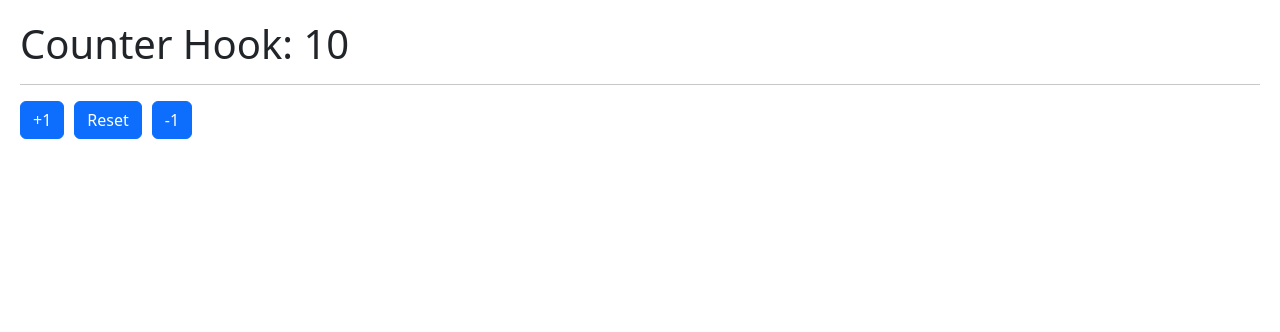
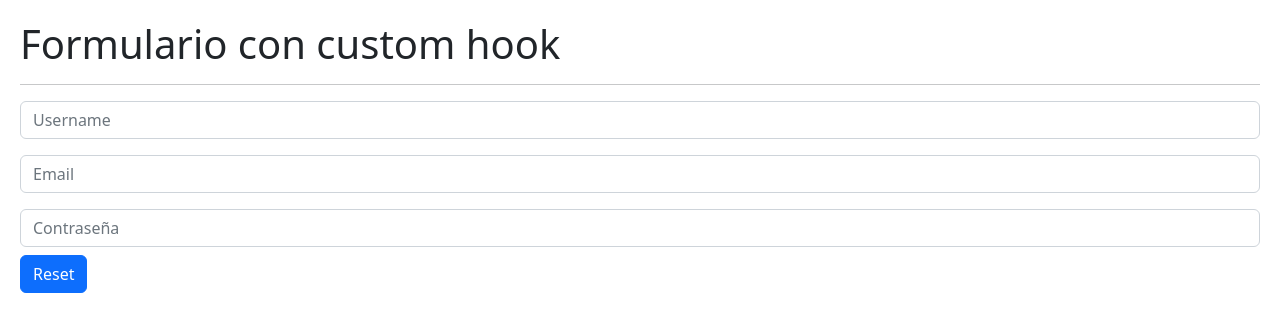
Before and after one commit to lucasacci/HooksApp, a React (Vite) app: page / in a window 1280 px wide. Shown: the top 332 px of the page. Built offline with nearby package versions, Linux system fonts and the light colour scheme.

Commit message:
useEffect custom hook

```diff
--- /dev/null
+++ b/src/hooks/useForm.js
@@ -0,0 +1,32 @@
+import React, { useState } from 'react'
+
+export const useForm = ( initialForm ={} ) => {
+
+
+    const [formstate, setFormstate] = useState(initialForm)
+
+
+    const onInputChange = ( {target} ) => {
+
+        const { name, value } = target;
+
+        setFormstate({
+            ...formstate,
+            [name]:value,
+        })
+
+    }
+
+    const onResetForm = () => {
+
+        setFormstate(initialForm)
+        console.log('first');
+    }
+
+    return{
+        formstate,
+        onInputChange,
+        onResetForm
+    }
+
+}
--- a/src/main.jsx
+++ b/src/main.jsx
@@ -2,11 +2,13 @@
 import ReactDOM from 'react-dom/client'
 import { HooksApp } from './HooksApp'
 import './index.css'
+import { FormWithCustomHook } from './useEffect/FormWithCustomHook'
+import { SimpleForm } from './useEffect/SimpleForm'
 import { CounterApp } from './useState/CounterApp'
 import { CounterCustomHook } from './useState/CounterCustomHook'
 
 ReactDOM.createRoot(document.getElementById('root')).render(
-  <React.StrictMode>
-    <CounterCustomHook/>
-  </React.StrictMode>
+  // <React.StrictMode>
+    <FormWithCustomHook/>
+  // </React.StrictMode>
 )
--- /dev/null
+++ b/src/useEffect/FormWithCustomHook.jsx
@@ -0,0 +1,55 @@
+import { useEffect, useState } from "react";
+import { useForm } from "../hooks/useForm";
+import { Message } from "./Message";
+
+
+export const FormWithCustomHook = () => {
+
+
+
+  const { formstate, onInputChange, username, email, password, onResetForm } = useForm({
+    username: '',
+    email: '',
+    password: ''
+  });
+
+
+
+
+    useEffect(()=>{
+        console.log()
+    })
+
+  return (
+    <>
+      <h1>Formulario con custom hook</h1>
+      <hr />
+
+      <input
+        type="text"
+        className="form-control"
+        placeholder="Username"
+        name="username"
+        value={username}
+        onChange={onInputChange}
+      />
+      <input
+        type="email"
+        className="form-control mt-3"
+        placeholder="Email"
+        name="email"
+        value={email}
+        onChange={onInputChange}
+        />
+      <input
+        type="password"
+        className="form-control mt-3"
+        placeholder="Contraseña"
+        name="password"
+        value={password}
+        onChange={onInputChange}
+        />
+       <button className="btn btn-primary mt-2" onClick={onResetForm}>Reset</button>
+    </>
+  );
+};
--- /dev/null
+++ b/src/useEffect/Message.jsx
@@ -0,0 +1,34 @@
+import { useEffect, useState } from "react"
+
+
+export const Message = () => {
+
+
+    const [coords, setCoords] = useState({x:0, y:0});
+
+    useEffect(() => {
+
+        const onMouseMove = ({x,y}) => {
+
+            // const coords = {x,y};
+
+            setCoords({x,y})
+        }
+
+        window.addEventListener('mousemove', onMouseMove);
+
+      return () => {
+        window.removeEventListener('mousemove', onMouseMove)
+      }
+    }, [])
+
+
+  return (
+   <>
+        <h3>Usuario ya existe</h3>
+        {
+            JSON.stringify(coords)
+        }
+   </>
+  )
+}
--- /dev/null
+++ b/src/useEffect/SimpleForm.jsx
@@ -0,0 +1,55 @@
+import { useEffect, useState } from "react";
+import { Message } from "./Message";
+
+
+export const SimpleForm = () => {
+
+    const [formstate, setFormstate] = useState({
+        username: 'strider',
+        email: 'Lucasacci2@gmail.com'
+    })
+
+
+    const onInputChange = ( {target} ) => {
+
+        const { name, value } = target;
+
+        setFormstate({
+            ...formstate,
+            [name]:value,
+        })
+
+    }
+
+
+    useEffect(()=>{
+        console.log()
+    })
+
+  return (
+    <>
+      <h1>Formulario simple</h1>
+      <hr />
+
+      <input
+        type="text"
+        className="form-control"
+        placeholder="Username"
+        name="username"
+        value={formstate.username}
+        onChange={onInputChange}
+      />
+      <input
+        type="email"
+        className="form-control mt-3"
+        placeholder="Email"
+        name="email"
+        value={formstate.email}
+        onChange={onInputChange}
+        />
+        {
+            (formstate.username === 'strider2') && <Message/>
+        }
+    </>
+  );
+};
```
